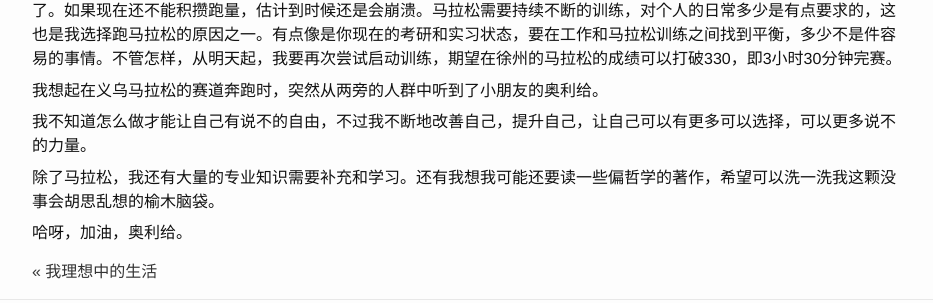
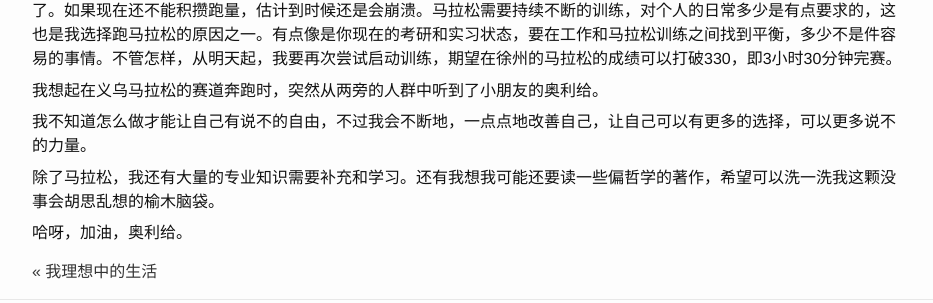
Before and after one commit to lianyu1115/lianyu, a Jekyll site: the page built from _essays/2021-02-26-说不的自由.md, in a window 1280 px wide. Shown: the part 1643-1946 px from the top of the page, without its empty margins (173-1106 px from the left). Built offline with Jekyll 4.4.1, drawn with Linux system fonts in a browser that asks for light colours.

Commit message:
Update 2021-02-26-说不的自由.md

```diff
--- a/_essays/2021-02-26-说不的自由.md
+++ b/_essays/2021-02-26-说不的自由.md
@@ -50,7 +50,7 @@ tags: ''
 
 我想起在义乌马拉松的赛道奔跑时，突然从两旁的人群中听到了小朋友的奥利给。
 
-我不知道怎么做才能让自己有说不的自由，不过我不断地改善自己，提升自己，让自己可以有更多可以选择，可以更多说不的力量。
+我不知道怎么做才能让自己有说不的自由，不过我会不断地，一点点地改善自己，让自己可以有更多的选择，可以更多说不的力量。
 
 除了马拉松，我还有大量的专业知识需要补充和学习。还有我想我可能还要读一些偏哲学的著作，希望可以洗一洗我这颗没事会胡思乱想的榆木脑袋。
 
```
